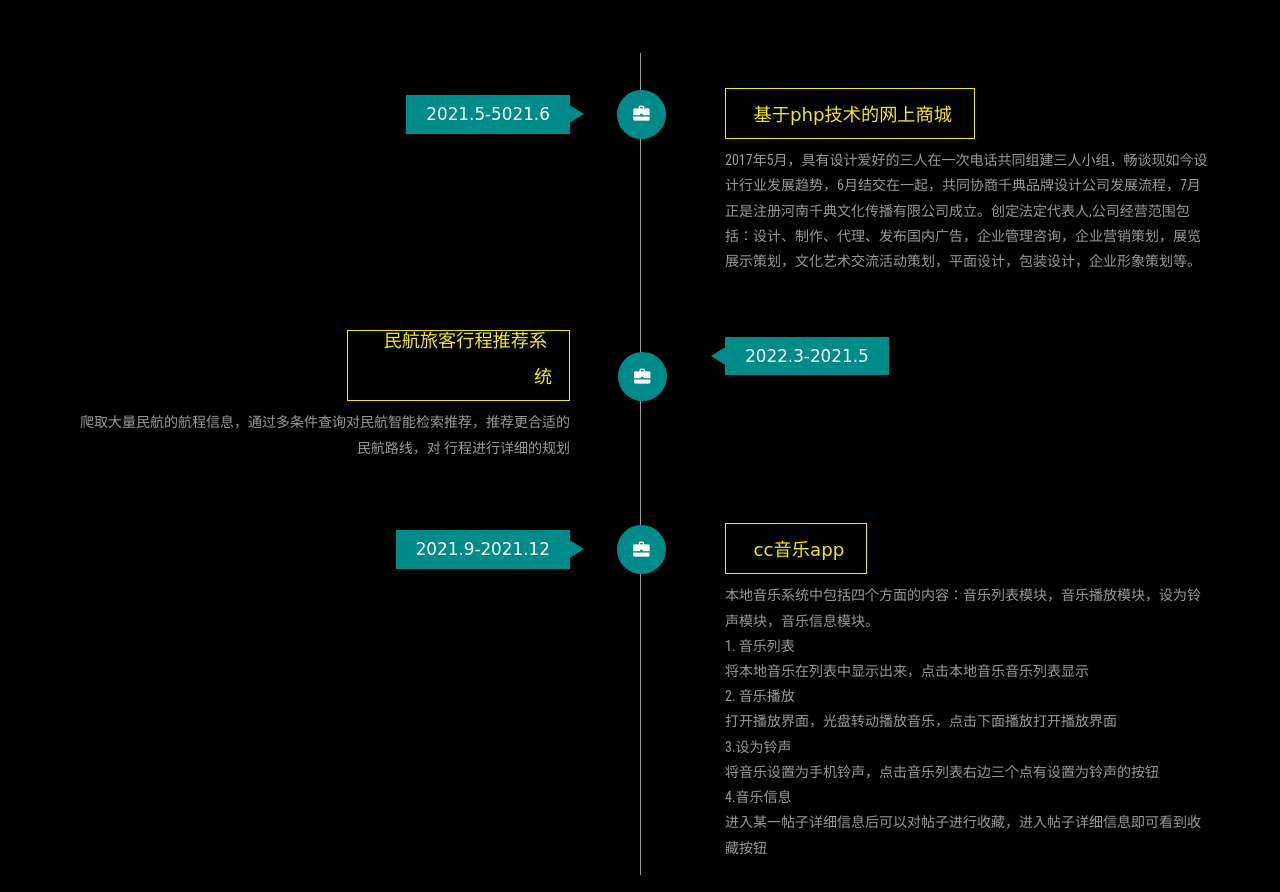
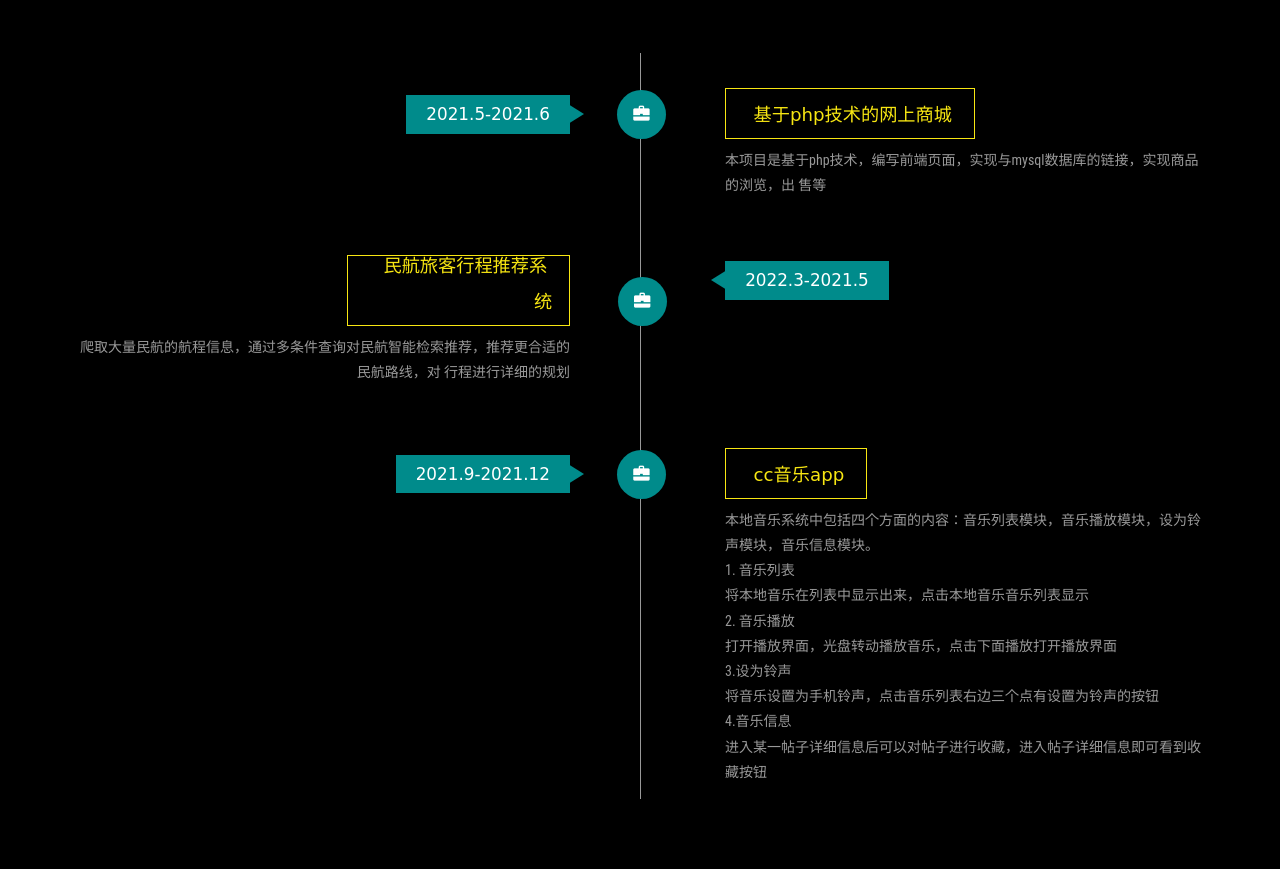
Before and after one commit to zgq-in/zgq-in.github.io, a plain HTML site: page index.html in a window 1280 px wide. Shown: the part 1392-2284 px from the top of the page. Drawn offline with Linux system fonts and the light colour scheme.

Commit message:
Add files via upload

```diff
--- a/index.html
+++ b/index.html
@@ -160,11 +160,11 @@ License URL: http://creativecommons.org/licenses/by/3.0/
 			<h3 class="title">专业实践情况</h3>
 			<div class="work-info">
 				<div class="col-md-6 work-left">
-					<h4>2021.5-5021.6 </h4>
+					<h4>2021.5-2021.6 </h4>
 				</div>
 				<div class="col-md-6 work-right">
 					<h5><span class="glyphicon glyphicon-briefcase"> </span> 基于php技术的网上商城</h5>
-					<p>2017年5月，具有设计爱好的三人在一次电话共同组建三人小组，畅谈现如今设计行业发展趋势，6月结交在一起，共同协商千典品牌设计公司发展流程，7月正是注册河南千典文化传播有限公司成立。创定法定代表人,公司经营范围包括：设计、制作、代理、发布国内广告，企业管理咨询，企业营销策划，展览展示策划，文化艺术交流活动策划，平面设计，包装设计，企业形象策划等。 </p>
+					<p>本项目是基于php技术，编写前端页面，实现与mysql数据库的链接，实现商品的浏览，出 售等 </p>
 				</div>
 				<div class="clearfix"> </div>
 			</div>
```
